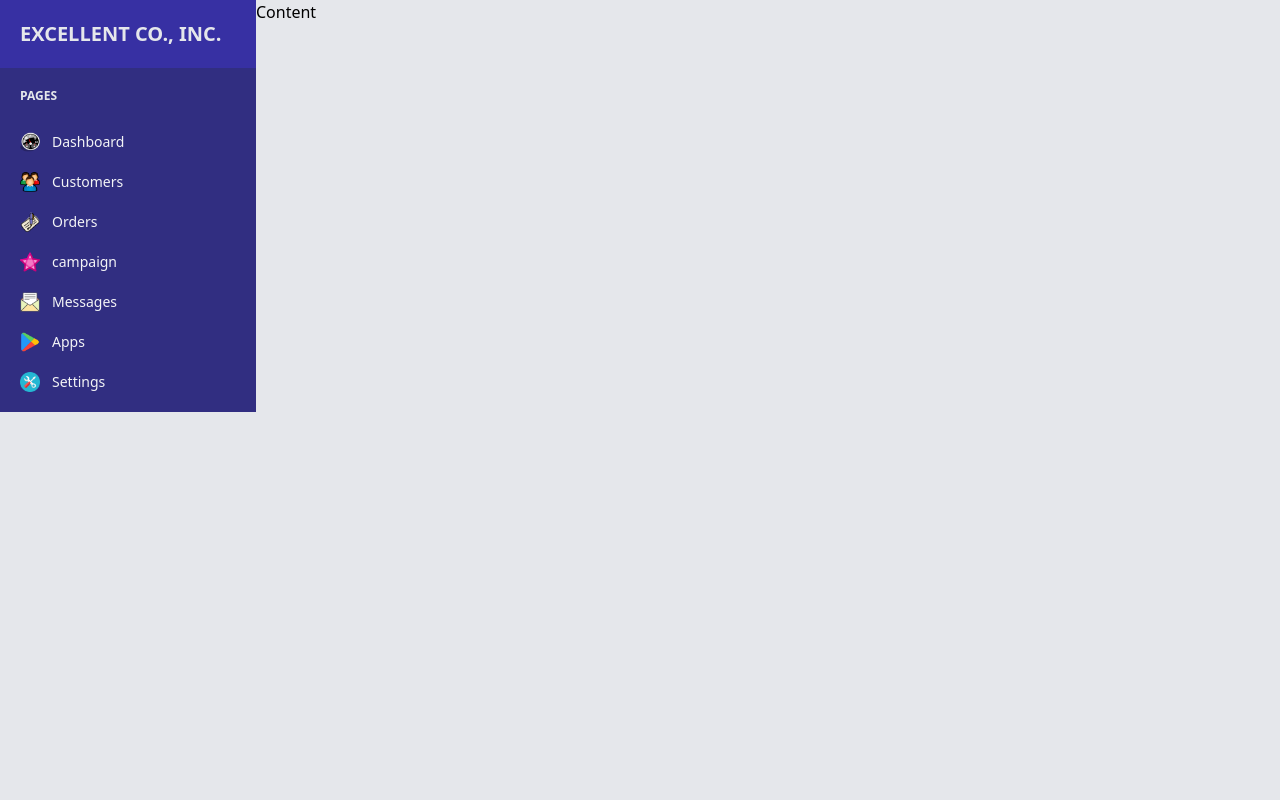
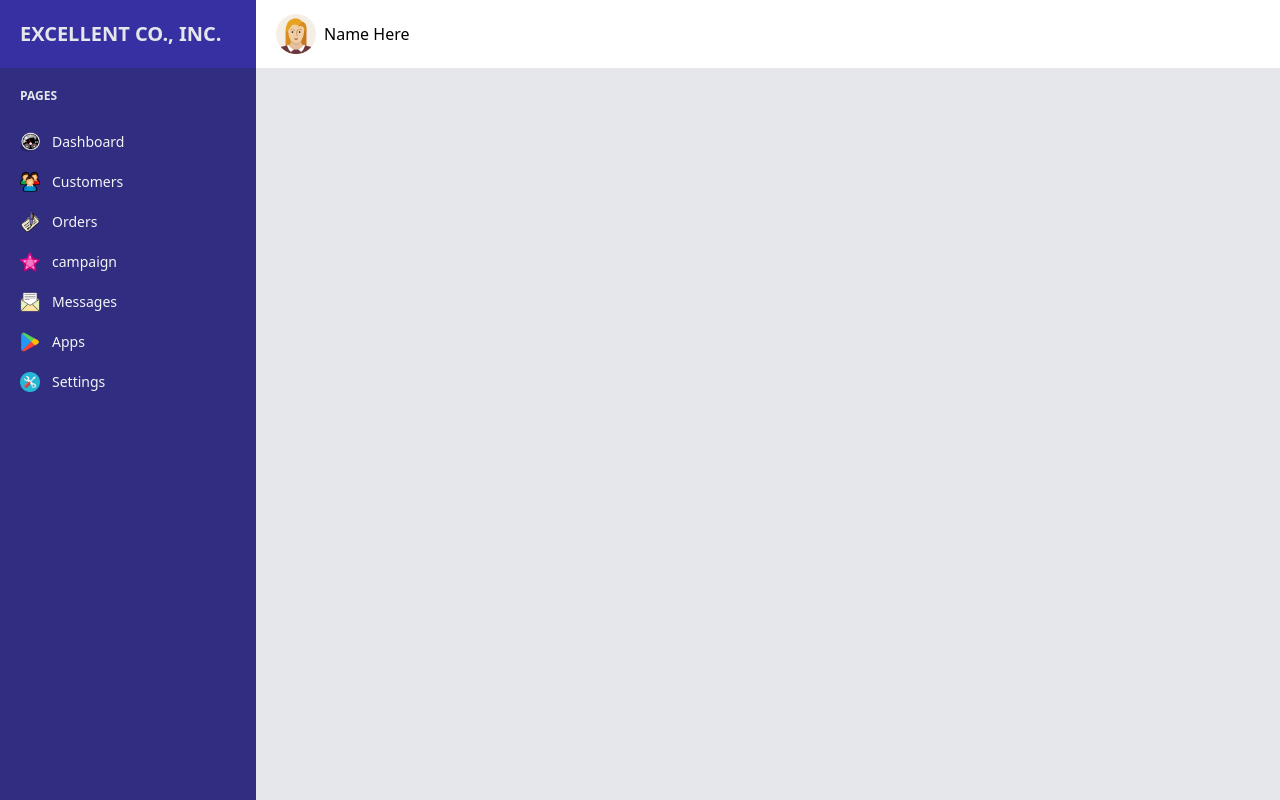
Before and after one commit to jcachia/tailwind-demo-dashboard, a website: page index.html in a window 1280 px wide. Drawn offline with Linux system fonts and the light colour scheme.

Commit message:
top left nav

```diff
--- a/index.html
+++ b/index.html
@@ -9,10 +9,10 @@
 <body class="bg-gray-200">
   <div class="flex">
     <!-- nav -->
-    <div class="bg-indigo-900 w-64">
+    <div class="bg-indigo-900 w-64 h-screen">
       <div class="text-gray-200 bg-indigo-800 uppercase p-5 font-bold text-xl">Excellent Co., Inc.</div>
       <div>
-        <div class="text-gray-200 uppercase p-5 font-bold font-bold text-xs">pages</div>
+        <div class="text-gray-200 uppercase p-5 font-bold text-xs">pages</div>
         <div class="flex m-5 mt-2">
           <div>
             <img class="w-5 h-5" src="/public/images/dashboard.png" alt="">
@@ -66,8 +66,19 @@
     </div>
     <!-- nav end -->
     <!-- content -->
-    <div>
-      Content
+    <div class="flex-1">
+      <div>
+        <!-- top nav -->
+        <div class="flex bg-white px-2 py-0.5 h-18">
+          <div class="flex left p-3">
+            <img class="w-10 h-10" src="public/images/person.png" alt="">
+            <span class="block p-2">Name Here</span>
+          </div>
+          <div class="right">
+
+          </div>
+        </div>
+      </div>
     </div>
     <!-- content end -->
   </div>
```
Also changed, not shown: dist/output.css.
